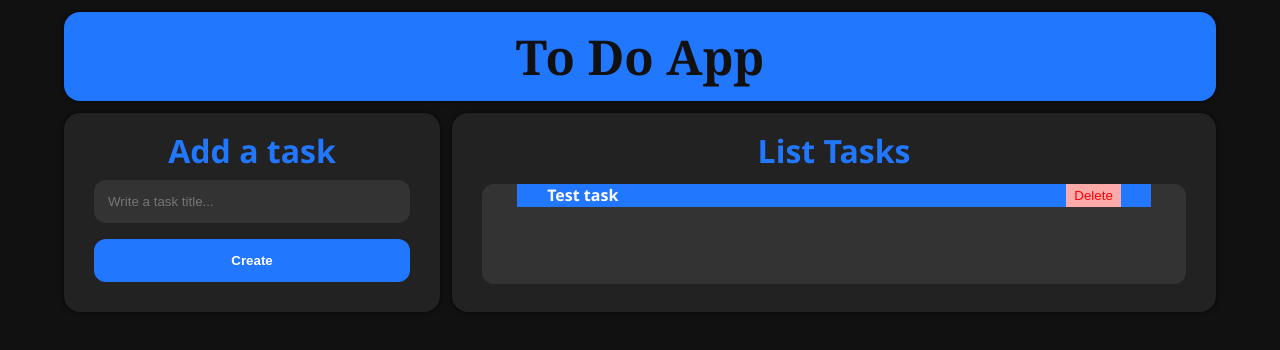
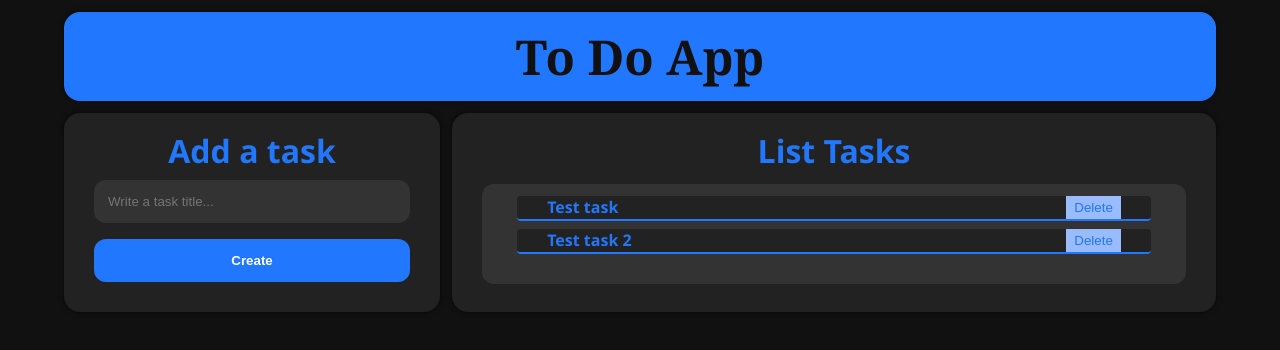
Before and after one commit to rf4elo/to-do-app, a React (Vite) app in the folder frontend/: page / in a window 1280 px wide. Shown: the top 350 px of the page. Built offline with nearby package versions, Linux system fonts and the light colour scheme.

Commit message:
Update task item style

```diff
--- a/frontend/src/components/ListTasks.tsx
+++ b/frontend/src/components/ListTasks.tsx
@@ -15,6 +15,11 @@ export function ListTasks() {
                     <button>Delete</button>
                 </div>
 
+                <div className="item">
+                    <span>Test task 2</span>
+                    <button>Delete</button>
+                </div>
+
             </div>
 
         </div>
--- a/frontend/src/styles/ListTasks.css
+++ b/frontend/src/styles/ListTasks.css
@@ -20,6 +20,7 @@
     & .tasks-field {
         background-color: var(--secondary-color);
 
+        padding: 4px 0;
         margin: 12px 0;
 
         border-radius: 12px;
@@ -27,13 +28,17 @@
         min-height: 100px;
 
         & .item {
-            background-color: var(--assent-color);
+            background-color: var(--primary-color);
+            border-bottom: 2px solid var(--assent-color);
+            border-radius: 4px;
+
+            color: var(--assent-color);
 
             font-weight: bold;
 
             width: 90%;
 
-            margin: 0 auto;
+            margin: 8px auto;
 
             display: flex;
             justify-content: space-between;
@@ -46,8 +51,8 @@
             & > button {
                 display: block;
 
-                background-color: #faa;
-                color: #f00;
+                background-color: #9bf;
+                color: var(--assent-color);
 
                 border: none;
                 outline: none;
```
